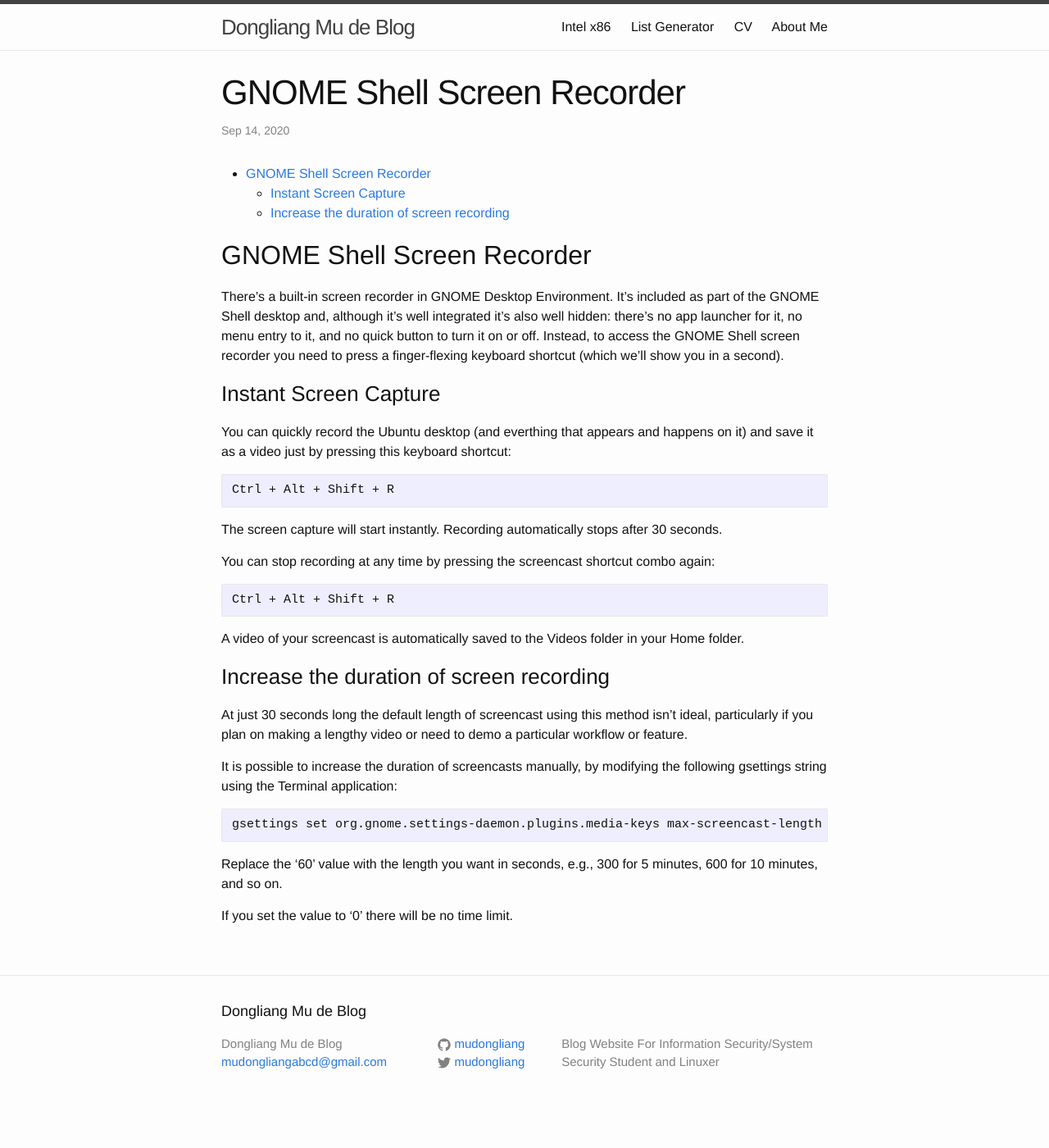
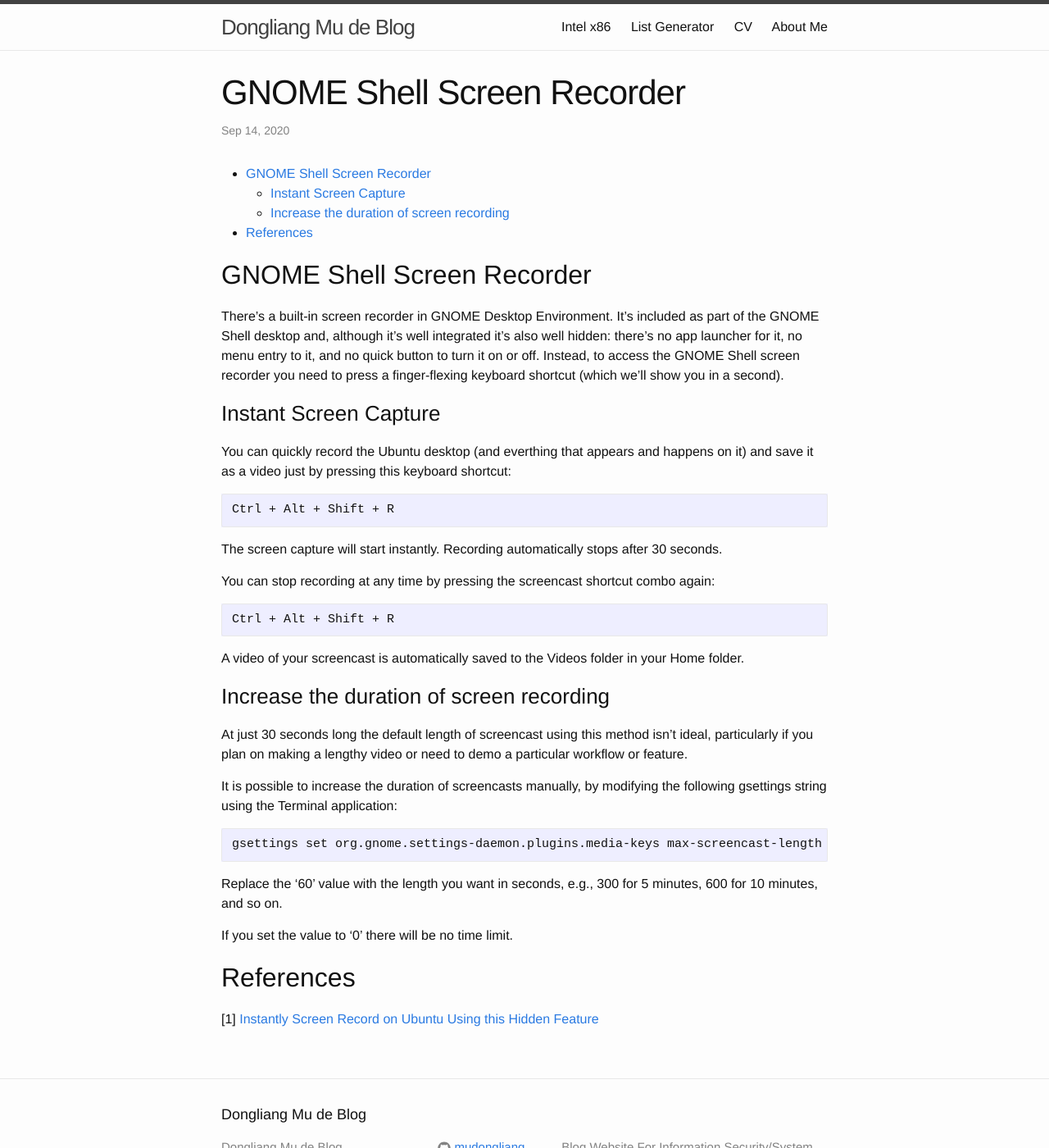
Before and after one commit to mudongliang/mudongliang.github.io, a Jekyll site: the page built from _posts/2020-09-14-gnome-shell-screen-recorder.md, in a window 1280 px wide and 1400 px high. Shown: the whole window at 82% size. Built offline with Jekyll 4.4.1, drawn with Linux system fonts in a browser that asks for light colours.

Commit message:
fix one filename and add one reference

```diff
--- a/_posts/2020-09-14-gnome-shell-screen-recorder.md
+++ b/_posts/2020-09-14-gnome-shell-screen-recorder.md
@@ -42,3 +42,7 @@
 Replace the '60' value with the length you want in seconds, e.g., 300 for 5 minutes, 600 for 10 minutes, and so on.
 
 If you set the value to '0' there will be no time limit.
+
+## References
+
+[1] [Instantly Screen Record on Ubuntu Using this Hidden Feature](https://www.omgubuntu.co.uk/2018/06/gnome-shell-screen-recorder-ubuntu)
```
Also changed, not shown: _posts/2020-09-14-setup-linux-shadowsocks-with-ssr-script.md (+1 -1 lines).
